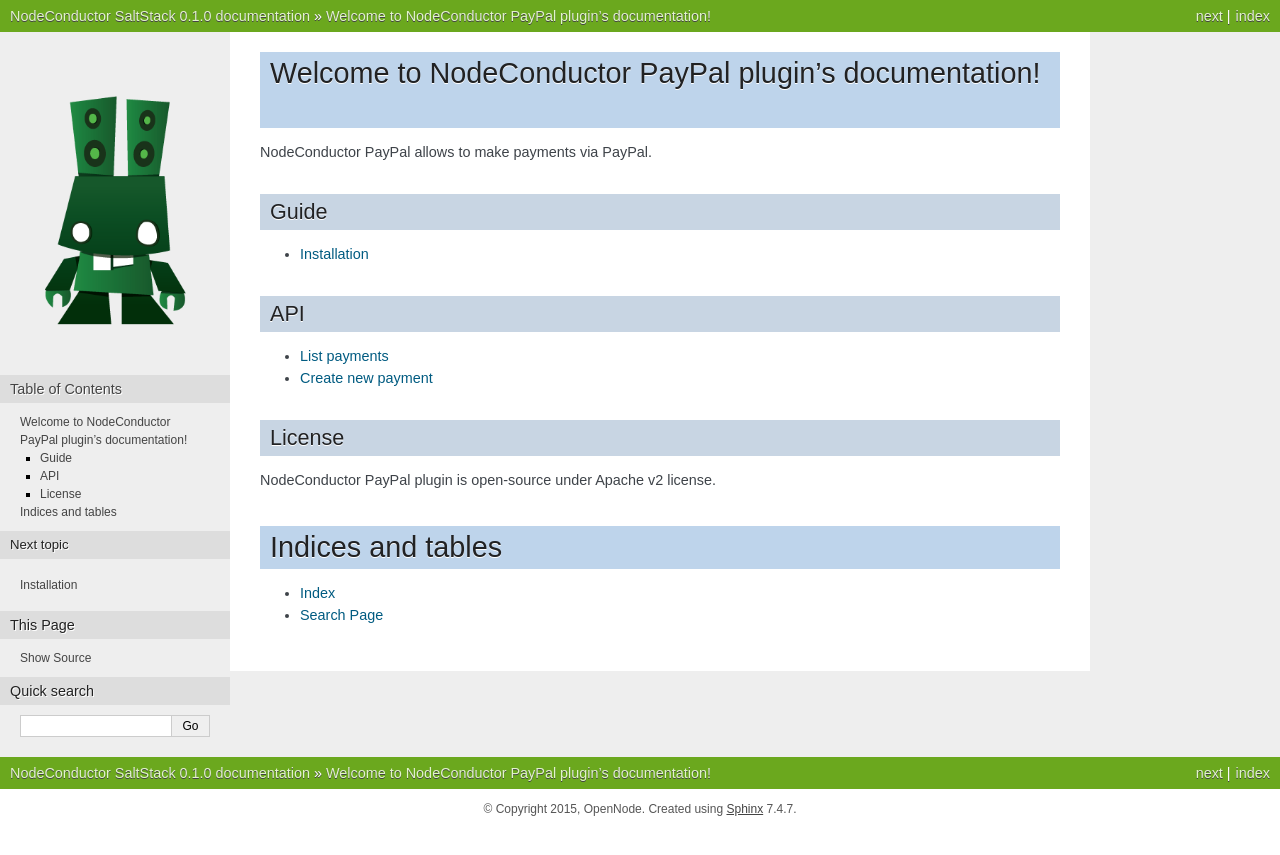
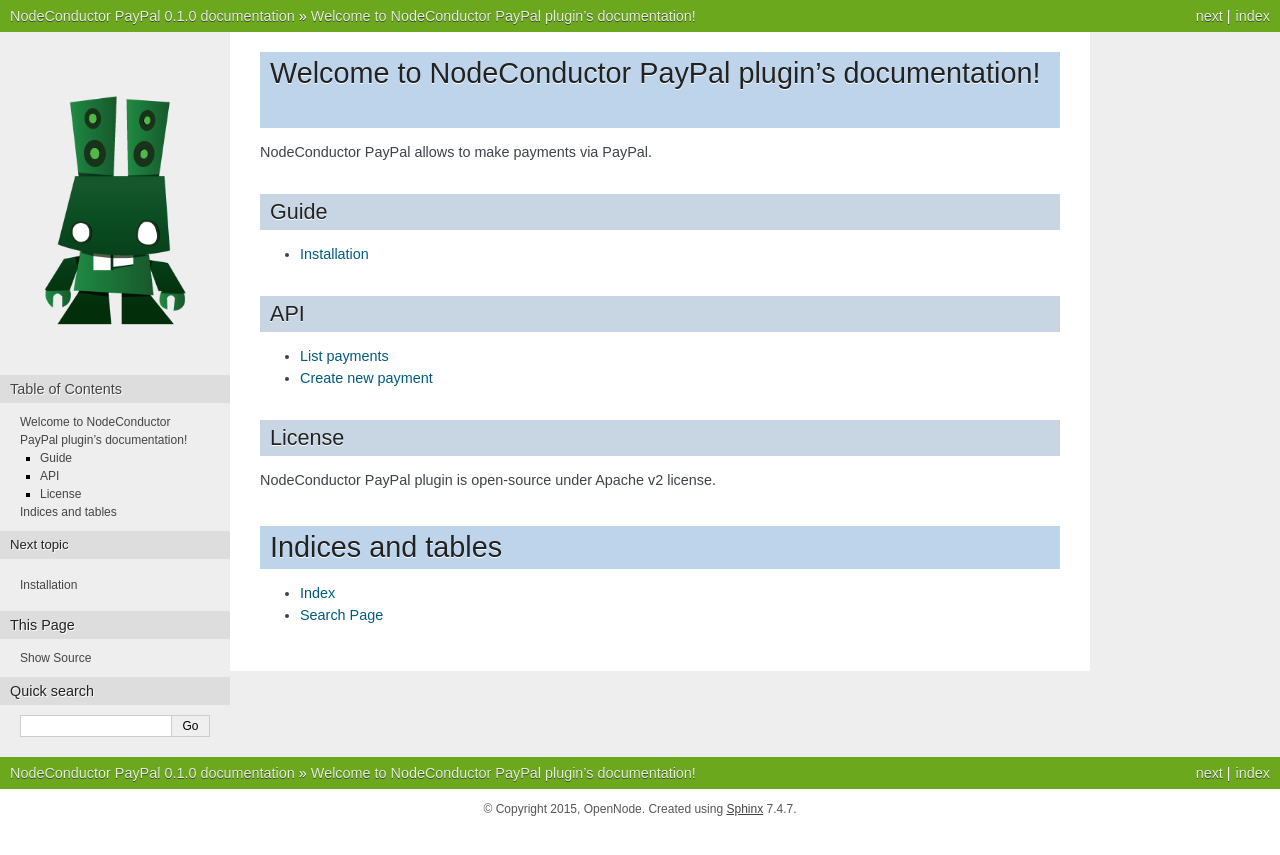
Before and after one commit to opennode/waldur-paypal, a Sphinx documentation site: the page built from docs/index.rst, in a window 1280 px wide. Shown: the top 855 px of the page. Built offline with Sphinx 7.4.7, drawn with Linux system fonts in a browser that asks for light colours; the version number is read from the project's files by our own code.

Commit message:
Fix typos
- NC-934

```diff
--- a/docs/conf.py
+++ b/docs/conf.py
@@ -1,6 +1,6 @@
 # -*- coding: utf-8 -*-
 #
-# NodeConductor SaltStack documentation build configuration file, created by
+# NodeConductor PayPal documentation build configuration file, created by
 # sphinx-quickstart on Sat Oct 31 15:56:13 2015.
 #
 # This file is execfile()d with the current directory set to its
@@ -43,7 +43,7 @@
 master_doc = 'index'
 
 # General information about the project.
-project = u'NodeConductor SaltStack'
+project = u'NodeConductor PayPal'
 copyright = u'2015, OpenNode'
 
 # The version info for the project you're documenting, acts as replacement for
@@ -51,7 +51,7 @@
 # built documents.
 #
 # The short X.Y version.
-from nodeconductor_saltstack import __version__
+from nodeconductor_paypal import __version__
 
 version = __version__
 # The full version, including alpha/beta/rc tags.
@@ -178,7 +178,7 @@
 #html_file_suffix = None
 
 # Output file base name for HTML help builder.
-htmlhelp_basename = 'NodeConductorSaltStackdoc'
+htmlhelp_basename = 'PayPal'
 
 
 # -- Options for LaTeX output ---------------------------------------------
@@ -198,7 +198,7 @@
 # (source start file, target name, title,
 #  author, documentclass [howto, manual, or own class]).
 latex_documents = [
-  ('index', 'NodeConductorSaltStack.tex', u'NodeConductor SaltStack Documentation',
+  ('index', 'PayPal.tex', u'NodeConductor PayPal Documentation',
    u'OpenNode', 'manual'),
 ]
 
@@ -228,7 +228,7 @@
 # One entry per manual page. List of tuples
 # (source start file, name, description, authors, manual section).
 man_pages = [
-    ('index', 'NodeConductor SaltStack', u'NodeConductor SaltStack Documentation',
+    ('index', 'NodeConductor PayPal', u'NodeConductor PayPal Documentation',
      [u'OpenNode'], 1)
 ]
 
@@ -242,8 +242,8 @@
 # (source start file, target name, title, author,
 #  dir menu entry, description, category)
 texinfo_documents = [
-  ('index', 'NodeConductorSaltStack', u'NodeConductor SaltStack Documentation',
-   u'OpenNode', 'NodeConductorSaltStack', 'One line description of project.',
+  ('index', 'PayPal', u'NodeConductor PayPal Documentation',
+   u'OpenNode', 'PayPal', 'One line description of project.',
    'Miscellaneous'),
 ]
 
--- a/setup.py
+++ b/setup.py
@@ -40,6 +40,6 @@
         'Intended Audience :: Developers',
         'Intended Audience :: System Administrators',
         'Operating System :: OS Independent',
-        'License :: Other/Proprietary License',
+        'License :: OSI Approved :: Apache Software License',
     ],
 )
```
Also changed, not shown: 1 other file.
